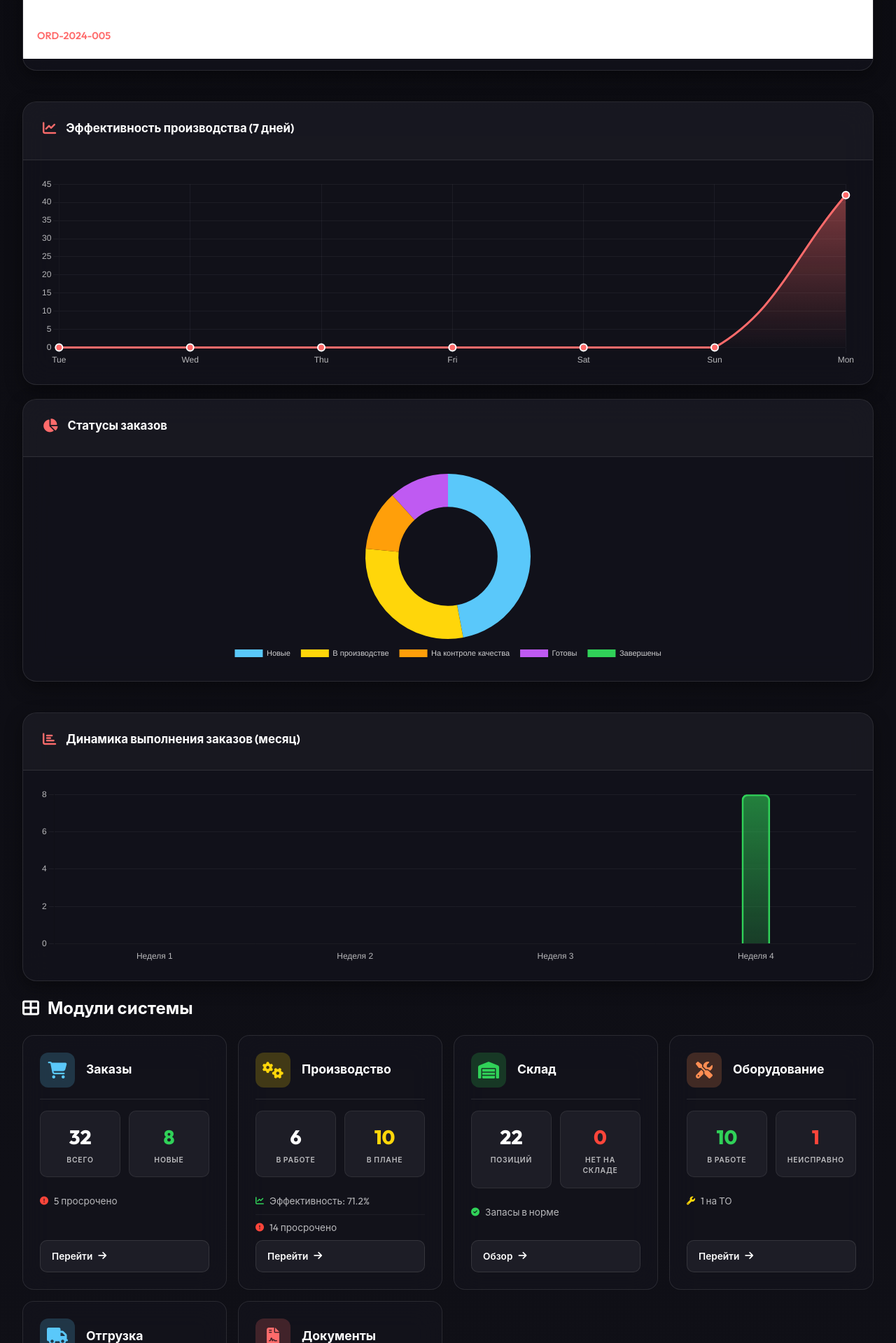
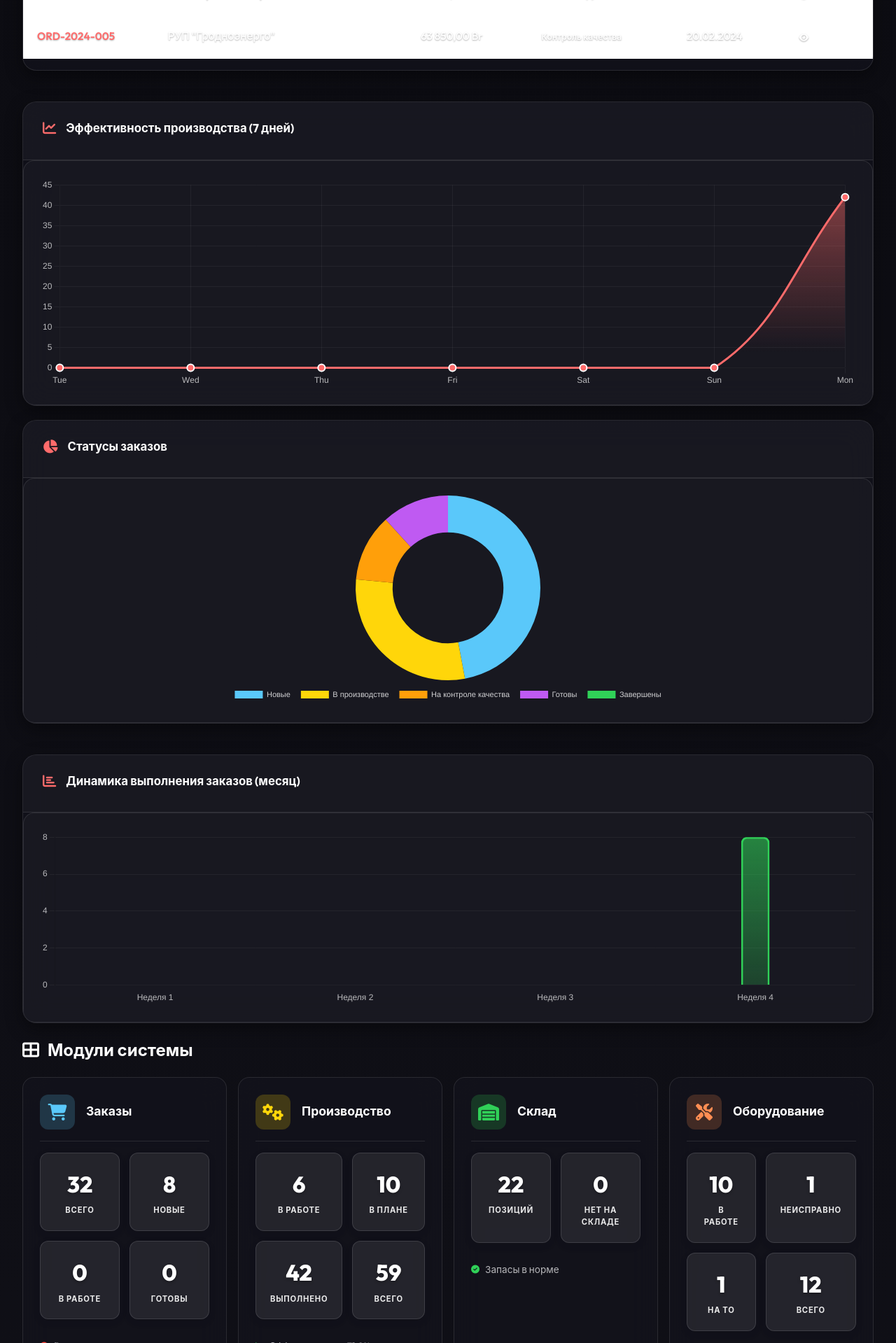
Before and after one commit to naxBody/PolesieMES, a PHP site: page /PolesieMES/modules/dashboard/index.php in a window 1280 px wide. Shown: the part 1603-3522 px from the top of the page at 70% size. Run offline with PHP 8.4, Linux system fonts and the light colour scheme; a user stored in the database is signed in; data comes from the database, SQL or seed files in the repository.

Commit message:
update branch

```diff
--- a/polesie_mes/modules/dashboard/index.php
+++ b/polesie_mes/modules/dashboard/index.php
@@ -1207,18 +1207,20 @@ $currentPage = 'dashboard';
 
         .table tbody td {
             padding: 1rem 1.25rem;
-            font-size: 0.9rem;
-            color: rgba(255, 255, 255, 0.95) !important;
-            font-weight: 400;
+            font-size: 0.95rem;
+            color: #ffffff !important;
+            font-weight: 500;
+            text-shadow: 0 1px 2px rgba(0, 0, 0, 0.3);
         }
 
         .table tbody tr {
-            background: rgba(255, 255, 255, 0.03);
+            background: rgba(255, 255, 255, 0.08);
         }
 
         .table th {
-            color: rgba(255, 255, 255, 0.8) !important;
-            font-weight: 600;
+            color: #ffffff !important;
+            font-weight: 700;
+            text-shadow: 0 1px 2px rgba(0, 0, 0, 0.3);
         }
 
         .order-link {
@@ -1556,31 +1558,33 @@ $currentPage = 'dashboard';
         .module-stats {
             display: grid;
             grid-template-columns: repeat(2, 1fr);
-            gap: 0.75rem;
-            margin-bottom: 1rem;
+            gap: 0.875rem;
+            margin-bottom: 1.25rem;
         }
 
         .module-stat-item {
-            background: rgba(255, 255, 255, 0.05);
-            padding: 1rem;
-            border-radius: 10px;
+            background: rgba(255, 255, 255, 0.08);
+            padding: 1.25rem;
+            border-radius: 12px;
             text-align: center;
-            border: 1px solid rgba(255, 255, 255, 0.08);
+            border: 1px solid rgba(255, 255, 255, 0.12);
+            box-shadow: 0 4px 12px rgba(0, 0, 0, 0.1);
         }
 
         .module-stat-value {
-            font-size: 1.75rem;
+            font-size: 2rem;
             font-weight: 800;
-            color: var(--text-primary);
-            margin-bottom: 0.25rem;
+            color: #ffffff !important;
+            margin-bottom: 0.35rem;
+            text-shadow: 0 2px 4px rgba(0, 0, 0, 0.3);
         }
 
         .module-stat-label {
-            font-size: 0.65rem;
-            color: var(--text-secondary);
+            font-size: 0.7rem;
+            color: rgba(255, 255, 255, 0.9) !important;
             text-transform: uppercase;
             letter-spacing: 0.8px;
-            font-weight: 600;
+            font-weight: 700;
         }
 
         .module-issues-list {
@@ -1676,12 +1680,15 @@ $currentPage = 'dashboard';
         /* Chart Container */
         .chart-container {
             position: relative;
-            height: 320px;
+            height: 350px;
             padding: 1.5rem;
+            background: rgba(255, 255, 255, 0.03);
+            border-radius: 16px;
+            border: 1px solid var(--border);
         }
 
         .kpi-grid + .content-grid .chart-container {
-            height: 350px;
+            height: 380px;
         }
 
         /* View Toggle */
@@ -2366,6 +2373,14 @@ $currentPage = 'dashboard';
                                     <div class="module-stat-value" style="color: #30d158;"><?= $stats['orders']['new_orders'] ?? 0 ?></div>
                                     <div class="module-stat-label">Новые</div>
                                 </div>
+                                <div class="module-stat-item">
+                                    <div class="module-stat-value" style="color: #ffd60a;"><?= $stats['orders']['in_production'] ?? 0 ?></div>
+                                    <div class="module-stat-label">В работе</div>
+                                </div>
+                                <div class="module-stat-item">
+                                    <div class="module-stat-value" style="color: #5ac8fa;"><?= $stats['orders']['ready'] ?? 0 ?></div>
+                                    <div class="module-stat-label">Готовы</div>
+                                </div>
                             </div>
                             <ul class="module-issues-list">
                                 <?php if (!empty($overdueOrders)): ?>
@@ -2395,12 +2410,20 @@ $currentPage = 'dashboard';
                             </div>
                             <div class="module-stats">
                                 <div class="module-stat-item">
-                                    <div class="module-stat-value"><?= $stats['production']['in_progress'] ?? 0 ?></div>
+                                    <div class="module-stat-value"><?= $stats['tasks']['in_progress'] ?? 0 ?></div>
                                     <div class="module-stat-label">В работе</div>
                                 </div>
                                 <div class="module-stat-item">
-                                    <div class="module-stat-value" style="color: #ffd60a;"><?= $stats['production']['planned'] ?? 0 ?></div>
+                                    <div class="module-stat-value" style="color: #ffd60a;"><?= $stats['tasks']['planned'] ?? 0 ?></div>
                                     <div class="module-stat-label">В плане</div>
+                                </div>
+                                <div class="module-stat-item">
+                                    <div class="module-stat-value" style="color: #30d158;"><?= $stats['tasks']['completed'] ?? 0 ?></div>
+                                    <div class="module-stat-label">Выполнено</div>
+                                </div>
+                                <div class="module-stat-item">
+                                    <div class="module-stat-value" style="color: #5ac8fa;"><?= $stats['tasks']['total_tasks'] ?? 0 ?></div>
+                                    <div class="module-stat-label">Всего</div>
                                 </div>
                             </div>
                             <ul class="module-issues-list">
@@ -2414,6 +2437,11 @@ $currentPage = 'dashboard';
                                 <li class="module-issue-item critical">
                                     <i class="fas fa-exclamation-circle"></i>
                                     <span><?= count($overdueTasks) ?> просрочено</span>
+                                </li>
+                                <?php else: ?>
+                                <li class="module-issue-item success">
+                                    <i class="fas fa-check-circle"></i>
+                                    <span>Все по плану</span>
                                 </li>
                                 <?php endif; ?>
                             </ul>
@@ -2481,6 +2509,14 @@ $currentPage = 'dashboard';
                                     <div class="module-stat-value" style="color: #ff453a;"><?= $stats['equipment']['broken'] ?? 0 ?></div>
                                     <div class="module-stat-label">Неисправно</div>
                                 </div>
+                                <div class="module-stat-item">
+                                    <div class="module-stat-value" style="color: #ffd60a;"><?= $stats['equipment']['maintenance'] ?? 0 ?></div>
+                                    <div class="module-stat-label">На ТО</div>
+                                </div>
+                                <div class="module-stat-item">
+                                    <div class="module-stat-value" style="color: #5ac8fa;"><?= $stats['equipment']['total_equipment'] ?? 0 ?></div>
+                                    <div class="module-stat-label">Всего</div>
+                                </div>
                             </div>
                             <ul class="module-issues-list">
                                 <?php if (($stats['equipment']['maintenance'] ?? 0) > 0): ?>
@@ -2493,6 +2529,11 @@ $currentPage = 'dashboard';
                                 <li class="module-issue-item success">
                                     <i class="fas fa-check-circle"></i>
                                     <span>Все исправно</span>
+                                </li>
+                                <?php else: ?>
+                                <li class="module-issue-item critical">
+                                    <i class="fas fa-exclamation-triangle"></i>
+                                    <span>Требуется ремонт</span>
                                 </li>
                                 <?php endif; ?>
                             </ul>
```
Also changed, not shown: 1 other file.
